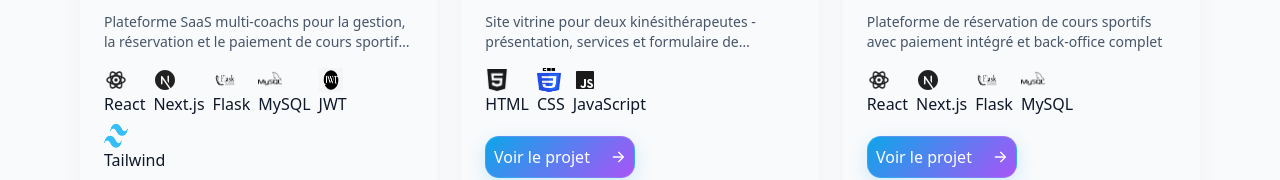
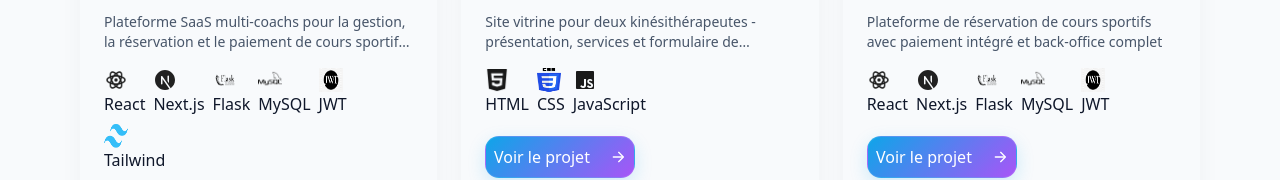
Before and after one commit to Jo-jun83/jonas-portoflio, a plain HTML site: page projects.html in a window 1280 px wide. Shown: the part 598-778 px from the top of the page. Drawn offline with nearby package versions, Linux system fonts and the light colour scheme.

Commit message:
Ajout de l'icône JWT dans la section des technologies utilisées

```diff
--- a/projects.html
+++ b/projects.html
@@ -113,6 +113,10 @@
             <span class="tech-icon-badge">
               <img src="assets/logo/mysql-white.png" data-logo-light="assets/logo/mysql-white.png" data-logo-dark="assets/logo/mysql-black.png" alt="MySQL" class="w-6 h-6" />
               MySQL
+            </span>
+            <span class="tech-icon-badge">
+                <img src="assets/logo/jwt-white.png" alt="JWT" class="w-6 h-6" />
+                JWT
             </span>
           </div>
           <div class="flex gap-2">
```
